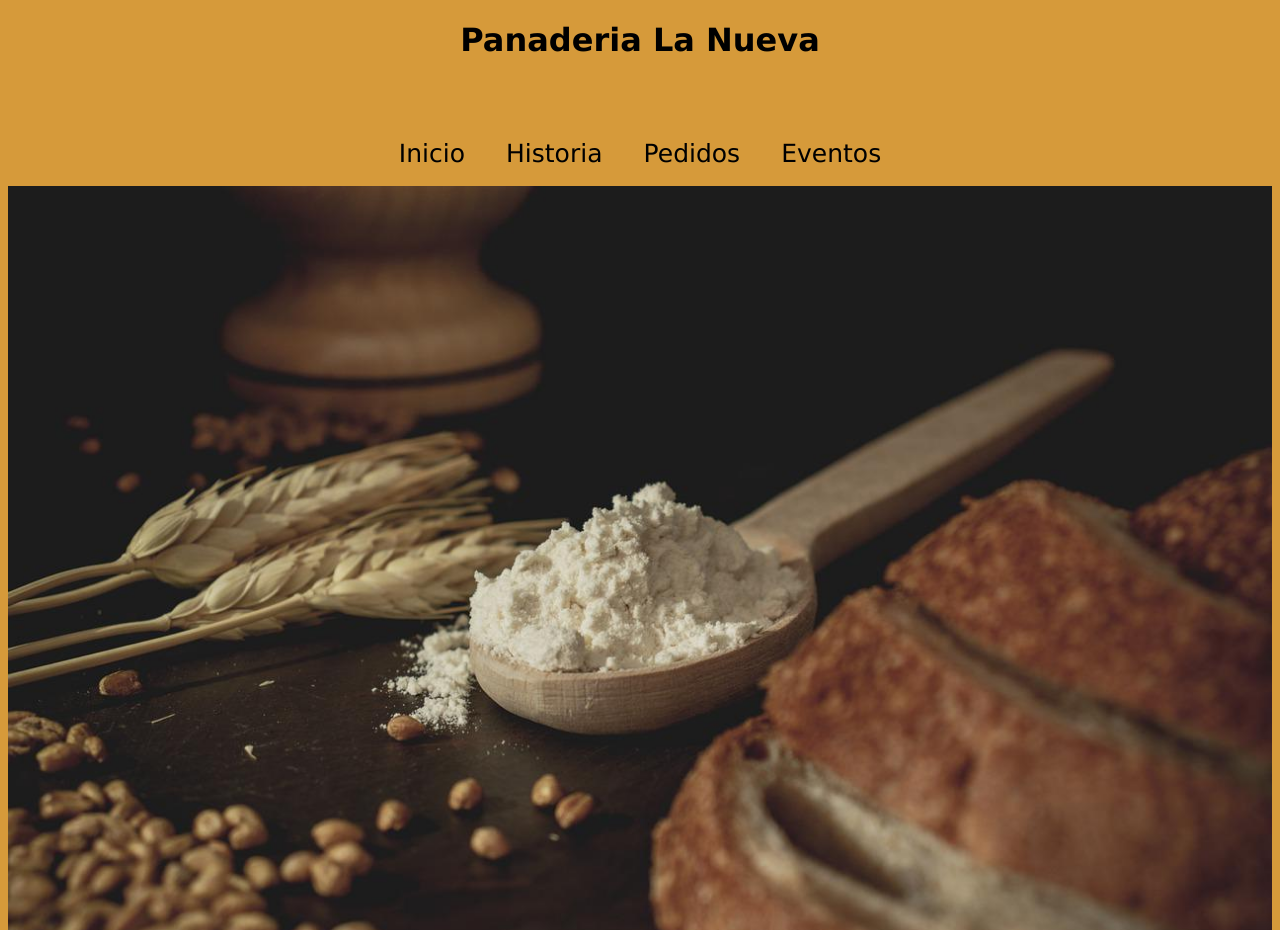
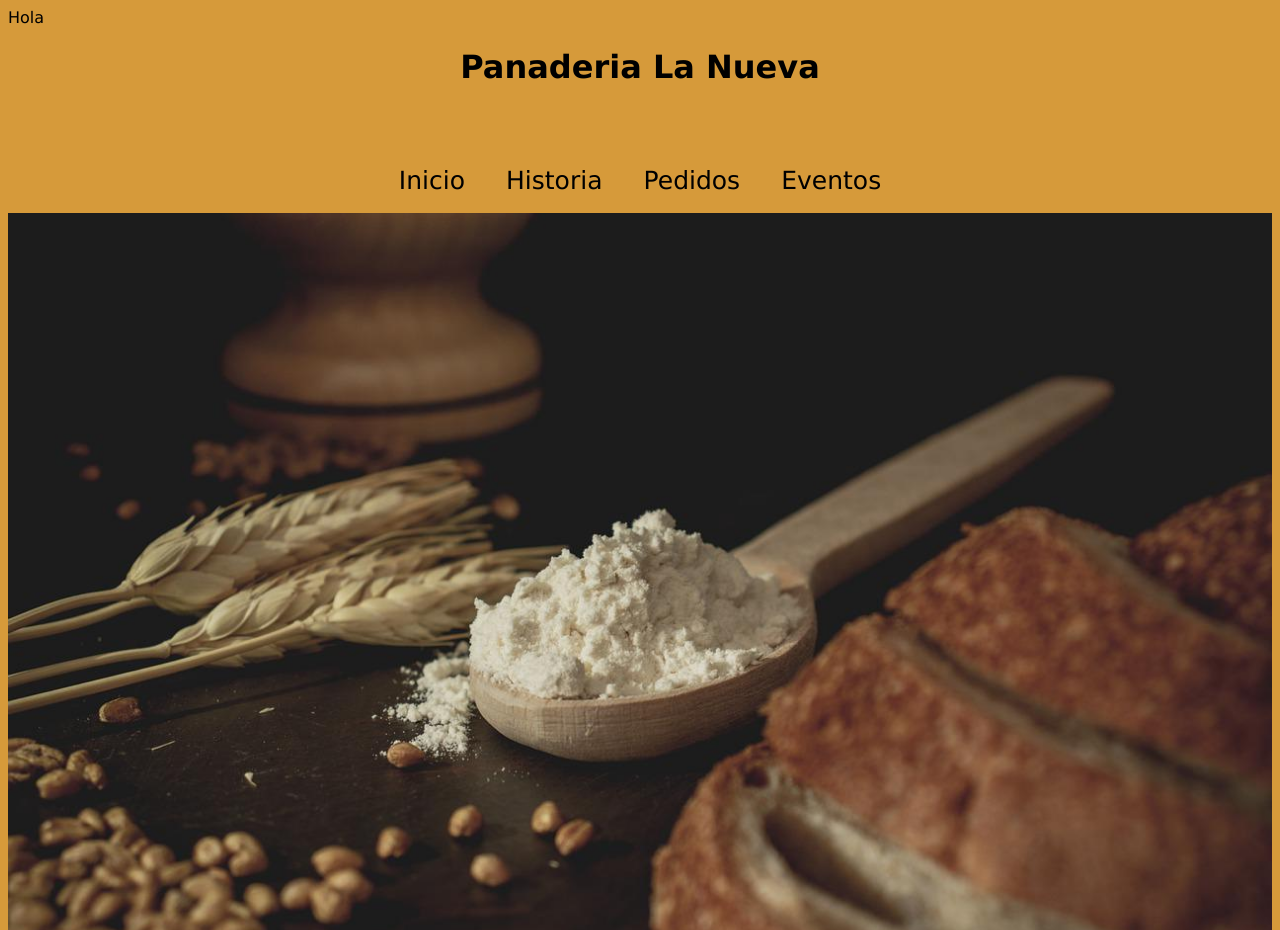
Before and after one commit to chriszaldana/Panaderia-La-Nueva, a plain HTML site: page index.html in a window 1280 px wide. Shown: the top 930 px of the page. Drawn offline with Linux system fonts and the light colour scheme.

Commit message:
Se agrego un header

```diff
--- a/index.html
+++ b/index.html
@@ -6,6 +6,7 @@
 <link rel="stylesheet" type="text/css" href="estilos.css">
 </head>
 <body>
+	<header>Hola</header>
 <div class="header">
 	<h1>Panaderia La Nueva</h1>
 </div>
```
